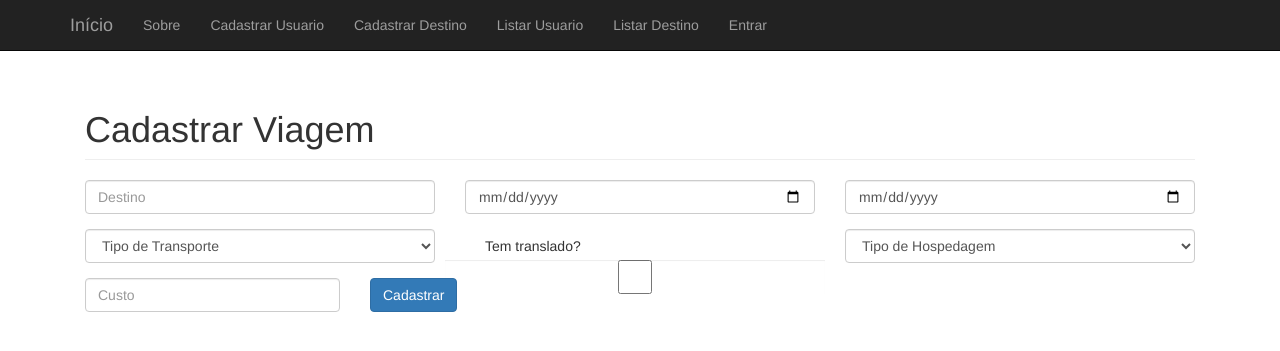
After one commit to barros3/seu-destino, a PHP site: page /cadastraDestino.php in a window 1280 px wide. The commit adds this page. Shown: the top 351 px of the page. Run offline with PHP 8.4, Linux system fonts and the light colour scheme.

Commit message:
Ajustes no layout

```diff
--- /dev/null
+++ b/seudestino.com/cadastraDestino.php
@@ -0,0 +1,141 @@
+<!DOCTYPE html>
+<html lang="en">
+
+<head>
+
+    <meta charset="utf-8">
+    <meta http-equiv="X-UA-Compatible" content="IE=edge">
+    <meta name="viewport" content="width=device-width, initial-scale=1">
+    <meta name="description" content="">
+    <meta name="author" content="">
+    <meta http-equiv="Content-Type" content="text/html; charset=utf-8" />
+
+    <title>teste-do-mercado</title>
+    <?php
+         include("connection.php");
+    ?>
+
+    <!-- Bootstrap Core CSS -->
+    <link href="css/bootstrap.min.css" rel="stylesheet">
+
+    <!-- Custom CSS -->
+    <link href="css/thumbnail-gallery.css" rel="stylesheet">
+
+    <!-- HTML5 Shim and Respond.js IE8 support of HTML5 elements and media queries -->
+    <!-- WARNING: Respond.js doesn't work if you view the page via file:// -->
+    <!--[if lt IE 9]>
+        <script src="https://oss.maxcdn.com/libs/html5shiv/3.7.0/html5shiv.js"></script>
+        <script src="https://oss.maxcdn.com/libs/respond.js/1.4.2/respond.min.js"></script>
+    <![endif]-->
+
+</head>
+
+
+    <body class"well well-sm">
+      <nav class="navbar navbar-inverse navbar-fixed-top" role="navigation">
+            <div class="container">
+                <!-- Brand and toggle get grouped for better mobile display -->
+                <div class="navbar-header">
+                    <button type="button" class="navbar-toggle" data-toggle="collapse" data-target="#bs-example-navbar-collapse-1">
+                        <span class="sr-only">Toggle navigation</span>
+                        <span class="icon-bar"></span>
+                        <span class="icon-bar"></span>
+                        <span class="icon-bar"></span>
+                    </button>
+                    <a class="navbar-brand" href="index.php">Início</a>
+                </div>
+                <!-- Collect the nav links, forms, and other content for toggling -->
+                <div class="collapse navbar-collapse" id="bs-example-navbar-collapse-1">
+                    <ul class="nav navbar-nav">
+                        <li>
+                            <a href="#">Sobre</a>
+                        </li>
+                        <li>
+                            <a href="cadastraUsuario.php">Cadastrar Usuario</a>
+                        </li>
+                        <li>
+                            <a href="cadastraDestino.php">Cadastrar Destino</a>
+                        </li>
+                        <li>
+                            <a href="index.php">Listar Usuario</a>
+                        </li>
+                        <li>
+                            <a href="listarDestino.php">Listar Destino</a>
+                        </li>
+                        <li>
+                            <a href="login.php">Entrar</a>
+                        </li>
+                    </ul>
+                </div>
+                <!-- /.navbar-collapse -->
+            </div>
+            <!-- /.container -->
+        </nav>
+        <body>
+            <div class="container">
+                    <div class="col-md-12">
+                        <form id="form" class="form-horizontal" method="post" enctype="multipart/form-data" method="POST" action="salvarDestino.php" >
+                            <h1 class="page-header">Cadastrar Viagem</h1>
+                            <div class="form-group">
+                                <div class="col-md-4">
+                                    <input id="destino" name="destino" type="text" placeholder="Destino" class="form-control">
+                                </div>
+                                <div class="col-md-4">
+                                    <input id="data_entrada" name="data_entrada" type="date" placeholder="Data de Entrada" class="form-control" maxlength="10">
+                                </div>
+                                <div class="col-md-4">
+                                    <input id="data_saida" name="data_saida" type="date" placeholder="Data de Saída" class="form-control" maxlength="10">
+                                </div>
+                            </div>
+                            <div class="form-group">
+                                <div class="col-md-4">
+                                    <select name="tipoTransporte" id="tipoTransporte" class="textBox form-control" data-style="btn-info">
+                                    <?php
+                                        $combo = "
+                                                <option value=\"\">Tipo de Transporte</option>
+                                                <option value=\"AVIAO\">Avião</option>
+                                                <option value=\"NAVIO\">Navio</option>
+                                                <option value=\"TREM\">Trem</option>
+                                                <option value=\"NAVE\">Espaço Nave</option>
+                                                <option value=\"MOTO\">Moto</option>
+                                                <option value=\"DEDO\">Mochilando</option>";
+                                        echo $combo;
+                                        ?>
+
+                                    </select>
+                                </div>
+                                <div class="col-md-4 checkbox" class="form-control">
+                                    <label>Tem translado?</label> <input id="translado" name="translado" type="checkbox" class="form-control">
+
+                                </div>
+                                <div class="col-md-4">
+                                    <select name="hospedagem" id="hospedagem" class="textBox form-control" data-style="btn-info">
+                                        <?php
+                                        $combo = "
+                                                <option value=\"\">Tipo de Hospedagem</option>
+                                                <option value=\"1 Estrela\">1 Estrela</option>
+                                                <option value=\"2 Estrelas\">2 Estrelas</option>
+                                                <option value=\"3 Estrelas\">3 Estrelas</option>
+                                                <option value=\"4 Estrelas\">4 Estrelas</option>
+                                                <option value=\"5 Estrelas\">5 Estrelas</option>
+                                                <option value=\"6 Estrelas\">6 Estrelas</option>";
+                                        echo $combo;
+                                        ?>
+                                    </select>
+                                </div>
+                            </div>
+                        </div>
+                        <div class="form-group">
+                            <div class="col-md-3">
+                                <input id="custo" name="custo" type="text" placeholder="Custo" class="form-control"
+                                size="12" maxlength="11" onKeyPress="return Apenas_Numeros(event);" onBlur="validaCPF(this);">
+                            </div>
+                            <div class="col-md-1">
+                                <button type="submit" class="btn btn-primary">Cadastrar</button>
+                            </div>
+                        </div>
+                    </form>
+                </div>
+        </div>
+    </body>
+</html>
--- a/seudestino.com/salvarDestino.php
+++ b/seudestino.com/salvarDestino.php
@@ -22,18 +22,18 @@
 			mysqli_close($conexao);
 		}
 
-
 		if (count($error) != 0) {
 			foreach ($error as $erro) {
 				echo $erro . "<br />";
 			}
 		}
+
 	}catch(Exception $e){
 
 	    echo $e->getMessage();
 
 	}
 
-	return header("Location:cadastraDestino.php");
+	return header("Location:index.php");
 
 ?>
```
